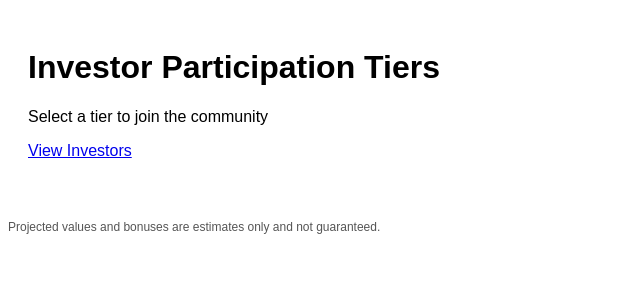
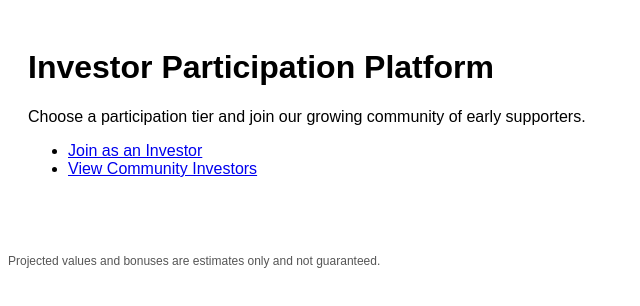
Before and after one commit to gregbrook66-pixel/Investcrystal-Lake, a Next.js app: page / in a window 1280 px wide. Shown: the top 306 px of the page, without its empty margins (0-640 px from the left). Built offline with nearby package versions, Linux system fonts and the light colour scheme.

Commit message:
Update page.js

```diff
--- a/app/page.js
+++ b/app/page.js
@@ -1,9 +1,20 @@
 export default function Home() {
   return (
     <main style={{ padding: 20 }}>
-      <h1>Investor Participation Tiers</h1>
-      <p>Select a tier to join the community</p>
-      <a href="/investors">View Investors</a>
+      <h1>Investor Participation Platform</h1>
+      <p>
+        Choose a participation tier and join our growing community of early
+        supporters.
+      </p>
+
+      <ul>
+        <li>
+          <a href="/register">Join as an Investor</a>
+        </li>
+        <li>
+          <a href="/investors">View Community Investors</a>
+        </li>
+      </ul>
     </main>
   )
-  }
+}
```
